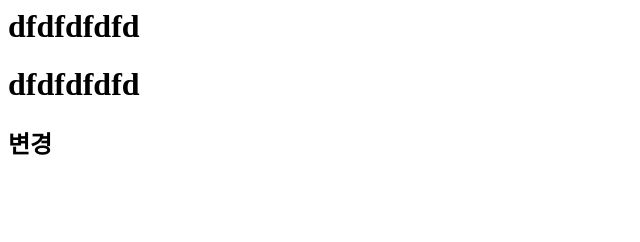
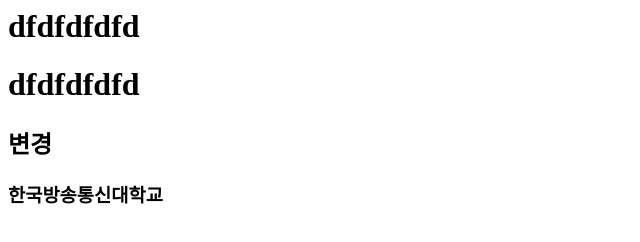
Before and after one commit to bendenge72/01project, a plain HTML site: page index.html in a window 1280 px wide. Shown: the whole page, without its empty margins (0-640 px from the left). Drawn offline with Linux system fonts and the light colour scheme.

Commit message:
04 commit

```diff
--- a/index.html
+++ b/index.html
@@ -3,4 +3,5 @@
 <h1>dfdfdfdfd</h1>
 <h2>변경</h2>
 <div {height}></div>
+<h3>한국방송통신대학교</h3>
 </html>
```
